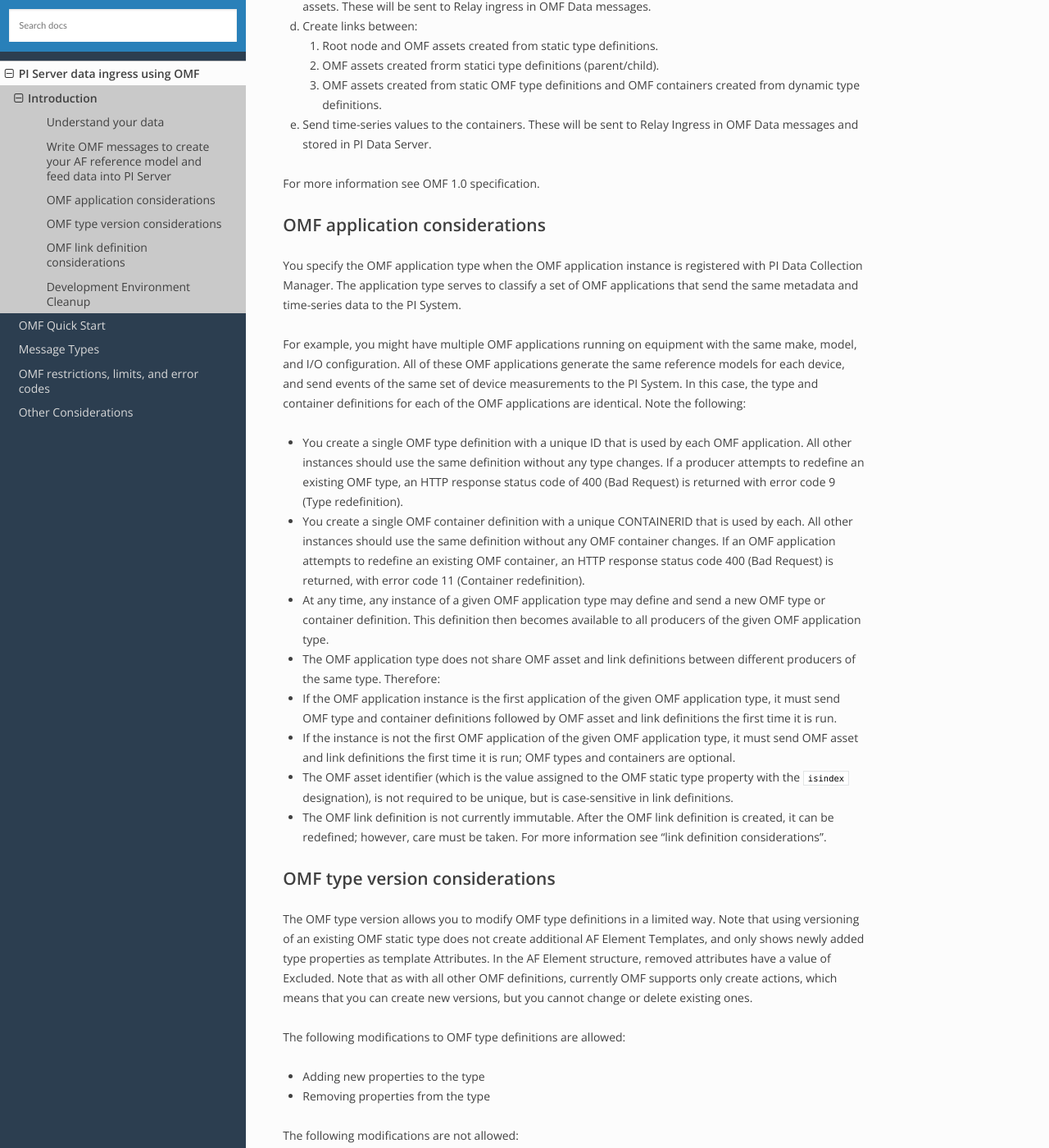
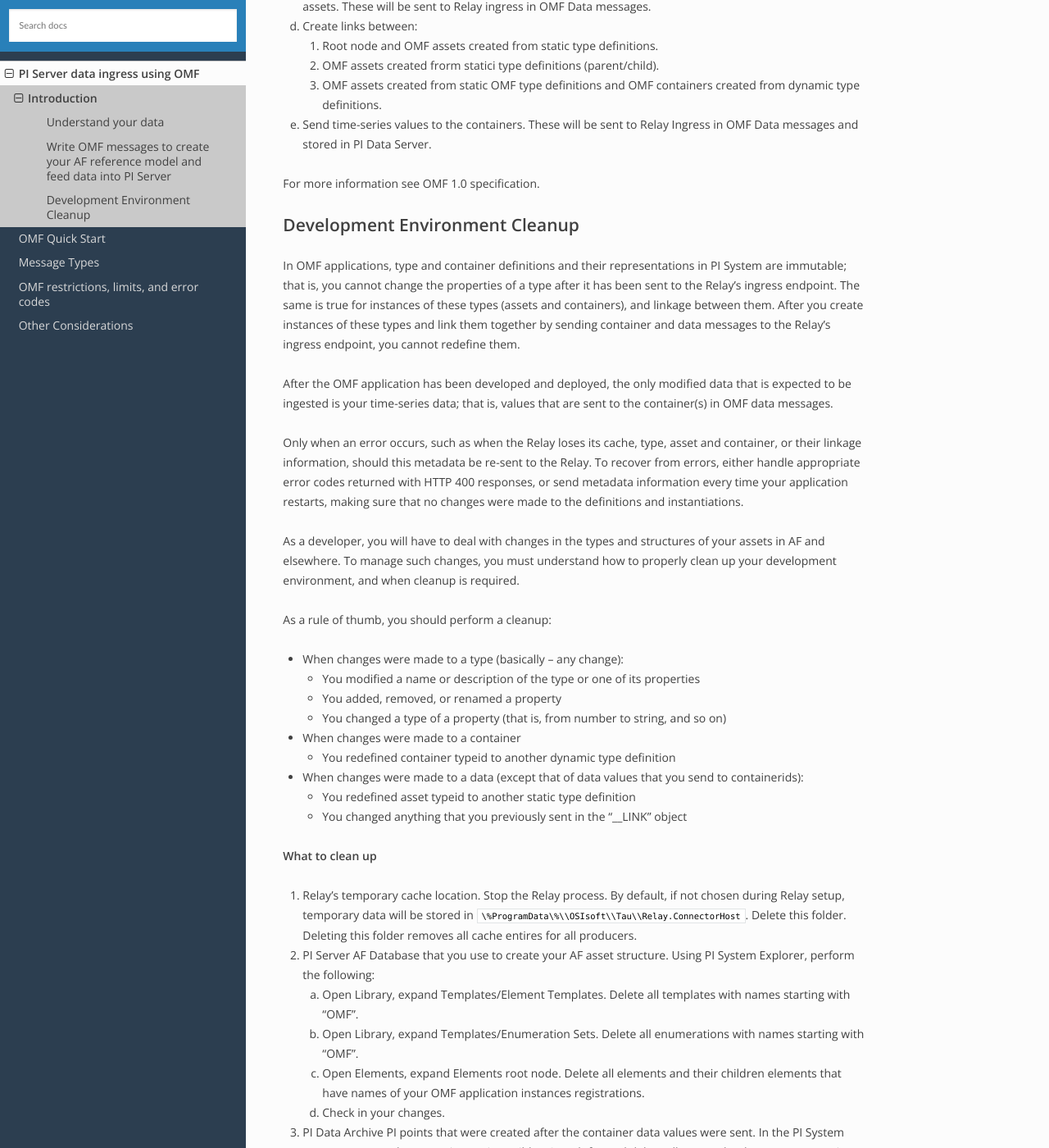
Before and after one commit to osisoft/OMF-Developer-Companion-Guide, a Sphinx documentation site: the page built from docs/OMF_Before.rst, in a window 1280 px wide and 1400 px high, scrolled down 1788 px. Shown: the whole window at 82% size. Built offline with Sphinx 7.4.7 and the Read the Docs theme 2.0.0, drawn with Linux system fonts in a browser that asks for light colours; some of the changed text lies outside the part shown.

Commit message:
Update OMF_Before.rst

```diff
--- a/docs/OMF_Before.rst
+++ b/docs/OMF_Before.rst
@@ -66,7 +66,6 @@ Write OMF messages to create your AF reference model and feed data into PI Serve
 ---------------------------------------------------------------------------------------
 
 
-
 a. Create OMF type definitions, which will represent your physical and logical real-world assets.
    These type definitions will be sent to Relay ingress in OMF Type messages.
 
@@ -89,80 +88,6 @@ e. Send time-series values to the containers. These will be sent to Relay Ingres
    in OMF Data messages and stored in PI Data Server.
 
 For more information see OMF 1.0 specification.
-
-
-OMF application considerations
-------------------------------
-
-You specify the OMF application type when the OMF application instance is registered with PI Data Collection Manager.
-The application type serves to classify a set of OMF applications that send the same metadata and time-series data to the PI System.
-
-For example, you might have multiple OMF applications running on equipment with the same make, model, and I/O configuration.
-All of these OMF applications generate the same reference models for each device, and send events of the same set of device
-measurements to the PI System. In this case, the type and container definitions for each of the OMF applications are identical.
-Note the following:
-
-* You create a single OMF type definition with a unique ID that is used by each OMF application. All other instances should
-  use the same definition without any type changes. If a producer attempts to redefine an existing OMF type, an HTTP
-  response status code of 400 (Bad Request) is returned with error code 9 (Type redefinition).
-* You create a single OMF container definition with a unique CONTAINERID that is used by each. All other instances should
-  use the same definition without any OMF container changes. If an OMF application attempts to redefine an existing OMF
-  container, an HTTP response status code 400 (Bad Request) is returned, with error code 11 (Container redefinition).
-* At any time, any instance of a given OMF application type may define and send a new OMF type or container definition.
-  This definition then becomes available to all producers of the given OMF application type.
-* The OMF application type does not share OMF asset and link definitions between different producers of the same type. Therefore:
-* If the OMF application instance is the first application of the given OMF application type, it must send OMF type and
-  container definitions followed by OMF asset and link definitions the first time it is run.
-* If the instance is not the first OMF application of the given OMF application type, it must send OMF asset and link
-  definitions the first time it is run; OMF types and containers are optional.
-* The OMF asset identifier (which is the value assigned to the OMF static type property with the ``isindex`` designation),
-  is not required to be unique, but is case-sensitive in link definitions.
-* The OMF link definition is not currently immutable. After the OMF link definition is created, it can be redefined;
-  however, care must be taken. For more information see “link definition considerations”.
-
-OMF type version considerations
--------------------------------
-
-The OMF type version allows you to modify OMF type definitions in a limited way. Note that using versioning of an existing
-OMF static type does not create additional AF Element Templates, and only shows newly added type properties as template
-Attributes. In the AF Element structure, removed attributes have a value of Excluded. Note that as with all other OMF
-definitions, currently OMF supports only create actions, which means that you can create new versions, but you cannot
-change or delete existing ones.
-
-The following modifications to OMF type definitions are allowed:
-
--	Adding new properties to the type
--	Removing properties from the type
-
-The following modifications are not allowed:
-
--	Changing the classification of the type
--	Changing the type of the existing property
-
-The following rules apply when using the “typeversion” keyword with container, asset, and link definitions:
-
-* To use a new version of a dynamic type, new container definitions must be created. Existing container definition
-  cannot be redefined with the new version of the dynamic type. To specify the new container, you must use the ``typeversion``
-  keyword, with the value set to the new version of the dynamic type.
-* To use a new version of a static type, new asset definitions must be created. To specify the new asset that does not use
-  the default type version, you must specify the ``typeversion`` keyword, with the value set to the new version of the
-  static type. The asset redefinition rule is not strict, and you may redefine an existing asset to use another version
-  of the static type.
-* To link a new version of a static type, you must use the ``typeversion`` keyword, with the value set to the new version
-  of the static type used to define the asset. Note that containers do not require ``typeversion`` during linkage, as
-  they have this information since definition.
-
-
-OMF link definition considerations
-----------------------------------
-
-OMF link definition creates AF Templates, Enumeration Sets, Attribute Templates, and finally instantiates AF Elements and
-Attributes from the templates, and builds AF tree structure. In other words, link definitions creates everything related
-to AF and metadata storage. It does not participate in PI Server modifications – PI point creation happens when OMF
-application instance sends events to the defined containers.
-
-Links between root, assets and containers are not currently immutable, so special care should be taken to not redefine
-them unintentionally.
 
 
 Development Environment Cleanup
```
